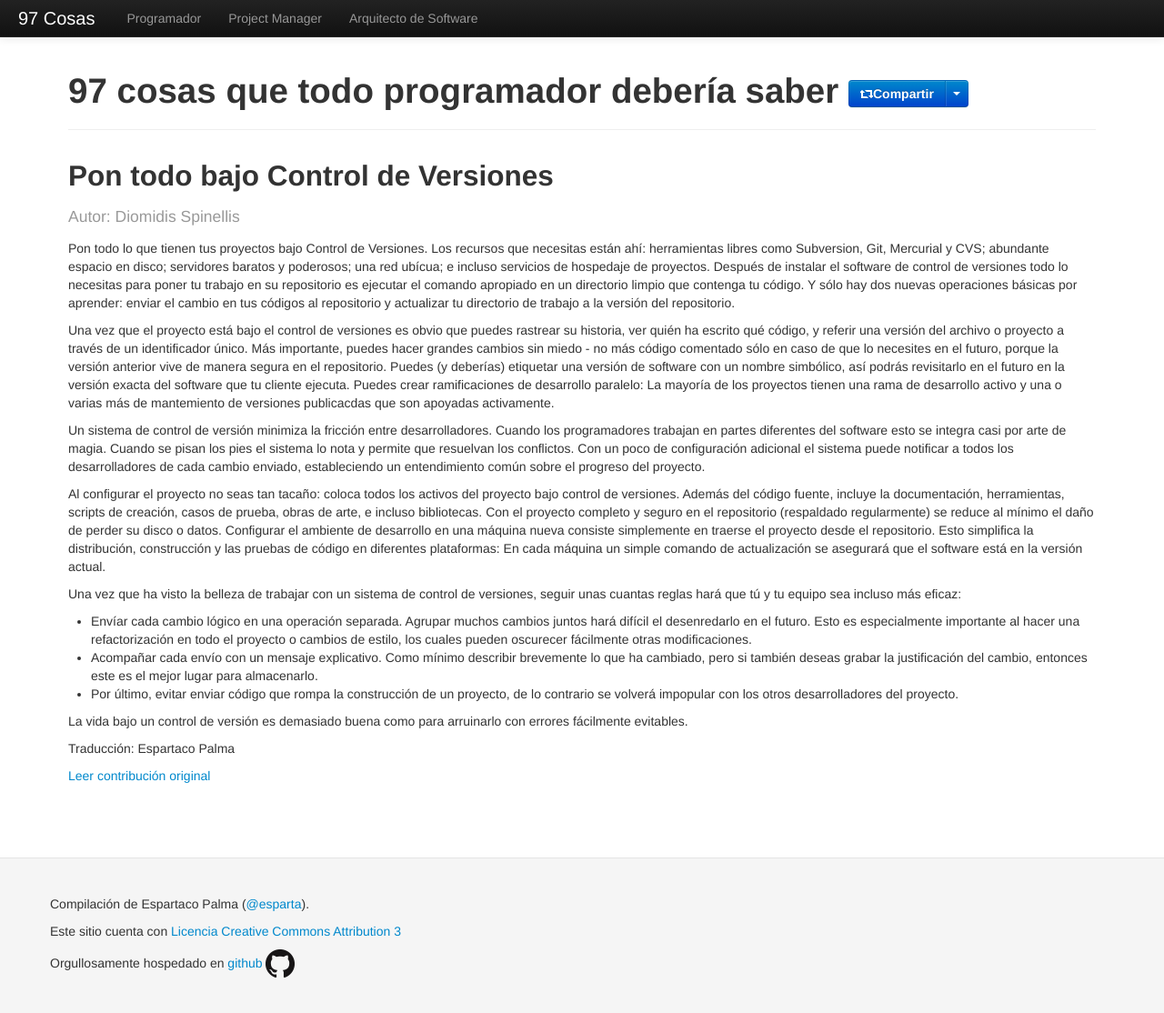
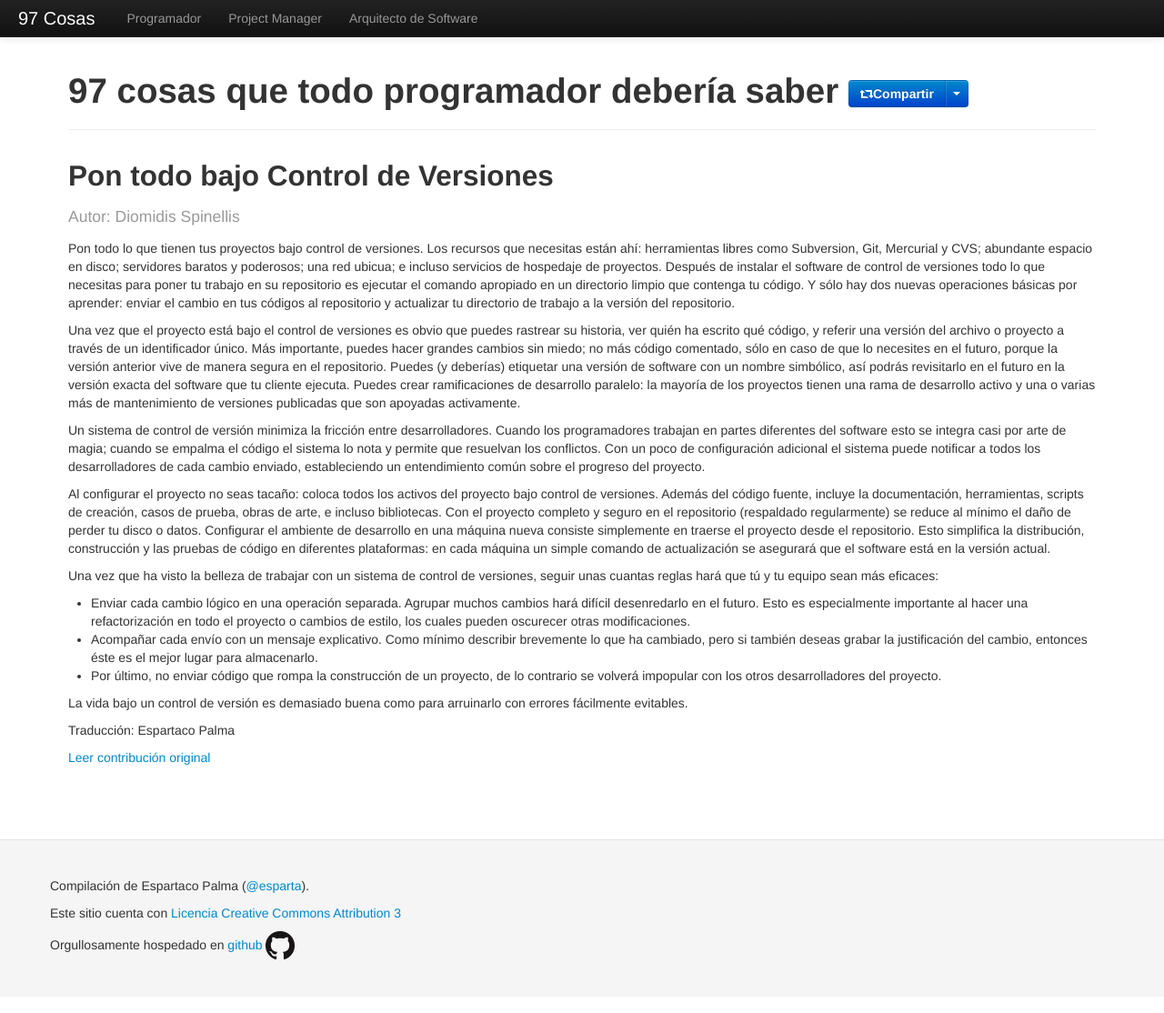
Before and after one commit to esparta/97cosas, a Jekyll site: the page built from programador/pon-todo-bajo-control-de-versiones.md, in a window 1280 px wide and 1116 px high. Shown: the whole window at 91% size. Built offline with Jekyll 4.4.1, drawn with Linux system fonts in a browser that asks for light colours; comment, search, counter and statistics services are not loaded.

Commit message:
Spelling corrections on pon-todo-bajo-control-de-versiones

```diff
--- a/programador/pon-todo-bajo-control-de-versiones.md
+++ b/programador/pon-todo-bajo-control-de-versiones.md
@@ -7,12 +7,12 @@ translator: Espartaco Palma
 original: http://programmer.97things.oreilly.com/wiki/index.php/Put_Everything_Under_Version_Control
 ---
 
-Pon todo lo que tienen tus proyectos bajo Control de Versiones. Los
+Pon todo lo que tienen tus proyectos bajo control de versiones. Los
 recursos que necesitas están ahí: herramientas libres como Subversion,
 Git, Mercurial y CVS; abundante espacio en disco; servidores baratos y
-poderosos; una red ubícua; e incluso servicios de hospedaje de
+poderosos; una red ubicua; e incluso servicios de hospedaje de
 proyectos. Después de instalar el software de control de versiones todo
-lo necesitas para poner tu trabajo en su repositorio es ejecutar el
+lo que necesitas para poner tu trabajo en su repositorio es ejecutar el
 comando apropiado en un directorio limpio que contenga tu código. Y sólo
 hay dos nuevas operaciones básicas por aprender: enviar el cambio en tus
 códigos al repositorio y actualizar tu directorio de trabajo a la
@@ -21,52 +21,50 @@ versión del repositorio.
 Una vez que el proyecto está bajo el control de versiones es obvio que
 puedes rastrear su historia, ver quién ha escrito qué código, y referir
 una versión del archivo o proyecto a través de un identificador único.
-Más importante, puedes hacer grandes cambios sin miedo - no más código
-comentado sólo en caso de que lo necesites en el futuro, porque la
+Más importante, puedes hacer grandes cambios sin miedo; no más código
+comentado, sólo en caso de que lo necesites en el futuro, porque la
 versión anterior vive de manera segura en el repositorio. Puedes (y
 deberías) etiquetar una versión de software con un nombre simbólico, así
 podrás revisitarlo en el futuro en la versión exacta del software que tu
-cliente ejecuta. Puedes crear ramificaciones de desarrollo paralelo: La
+cliente ejecuta. Puedes crear ramificaciones de desarrollo paralelo: la
 mayoría de los proyectos tienen una rama de desarrollo activo y una o
-varias más de mantemiento de versiones publicacdas que son apoyadas
+varias más de mantenimiento de versiones publicadas que son apoyadas
 activamente.
 
 Un sistema de control de versión minimiza la fricción entre
 desarrolladores. Cuando los programadores trabajan en partes diferentes
-del software esto se integra casi por arte de magia. Cuando se pisan los
-pies el sistema lo nota y permite que resuelvan los conflictos. Con un
-poco de configuración adicional el sistema puede notificar a todos los
-desarrolladores de cada cambio enviado, estableciendo un entendimiento
-común sobre el progreso del proyecto.
+del software esto se integra casi por arte de magia; cuando se empalma
+el código el sistema lo nota y permite que resuelvan los conflictos. Con
+un poco de configuración adicional el sistema puede notificar a todos
+los desarrolladores de cada cambio enviado, estableciendo un
+entendimiento común sobre el progreso del proyecto.
 
-Al configurar el proyecto no seas tan tacaño: coloca todos los activos
-del proyecto bajo control de versiones. Además del código fuente,
-incluye la documentación, herramientas, scripts de creación, casos de
-prueba, obras de arte, e incluso bibliotecas. Con el proyecto completo y
-seguro en el repositorio (respaldado regularmente) se reduce al mínimo
-el daño de perder su disco o datos. Configurar el ambiente de desarrollo
-en una máquina nueva consiste simplemente en traerse el proyecto desde
-el repositorio. Esto simplifica la distribución, construcción y las
-pruebas de código en diferentes plataformas: En cada máquina un simple
-comando de actualización se asegurará que el software está en la versión
-actual.
+Al configurar el proyecto no seas tacaño: coloca todos los activos del
+proyecto bajo control de versiones. Además del código fuente, incluye la
+documentación, herramientas, scripts de creación, casos de prueba, obras
+de arte, e incluso bibliotecas. Con el proyecto completo y seguro en el
+repositorio (respaldado regularmente) se reduce al mínimo el daño de
+perder tu disco o datos. Configurar el ambiente de desarrollo en una
+máquina nueva consiste simplemente en traerse el proyecto desde el
+repositorio. Esto simplifica la distribución, construcción y las pruebas
+de código en diferentes plataformas: en cada máquina un simple comando
+de actualización se asegurará que el software está en la versión actual.
 
 Una vez que ha visto la belleza de trabajar con un sistema de control de
-versiones, seguir unas cuantas reglas hará que tú y tu equipo sea
-incluso más eficaz:
+versiones, seguir unas cuantas reglas hará que tú y tu equipo sean más
+eficaces:
 
-* Envíar cada cambio lógico en una operación separada. Agrupar muchos
-cambios juntos hará difícil el desenredarlo en el futuro. Esto es
-especialmente importante al hacer una refactorización en todo el proyecto
-o cambios de estilo, los cuales pueden oscurecer fácilmente otras
-modificaciones.
+* Enviar cada cambio lógico en una operación separada. Agrupar muchos
+cambios hará difícil desenredarlo en el futuro. Esto es especialmente
+importante al hacer una refactorización en todo el proyecto o cambios de
+estilo, los cuales pueden oscurecer otras modificaciones.
 * Acompañar cada envío con un mensaje explicativo. Como mínimo describir
 brevemente lo que ha cambiado, pero si también deseas grabar la
-justificación del cambio, entonces este es el mejor lugar para
+justificación del cambio, entonces éste es el mejor lugar para
 almacenarlo.
-* Por último, evitar enviar código que rompa la construcción de un
-proyecto, de lo contrario se volverá impopular con los otros
-desarrolladores del proyecto.
+* Por último, no enviar código que rompa la construcción de un proyecto,
+de lo contrario se volverá impopular con los otros desarrolladores del
+proyecto.
 
 La vida bajo un control de versión es demasiado buena como para
 arruinarlo con errores fácilmente evitables.
```
